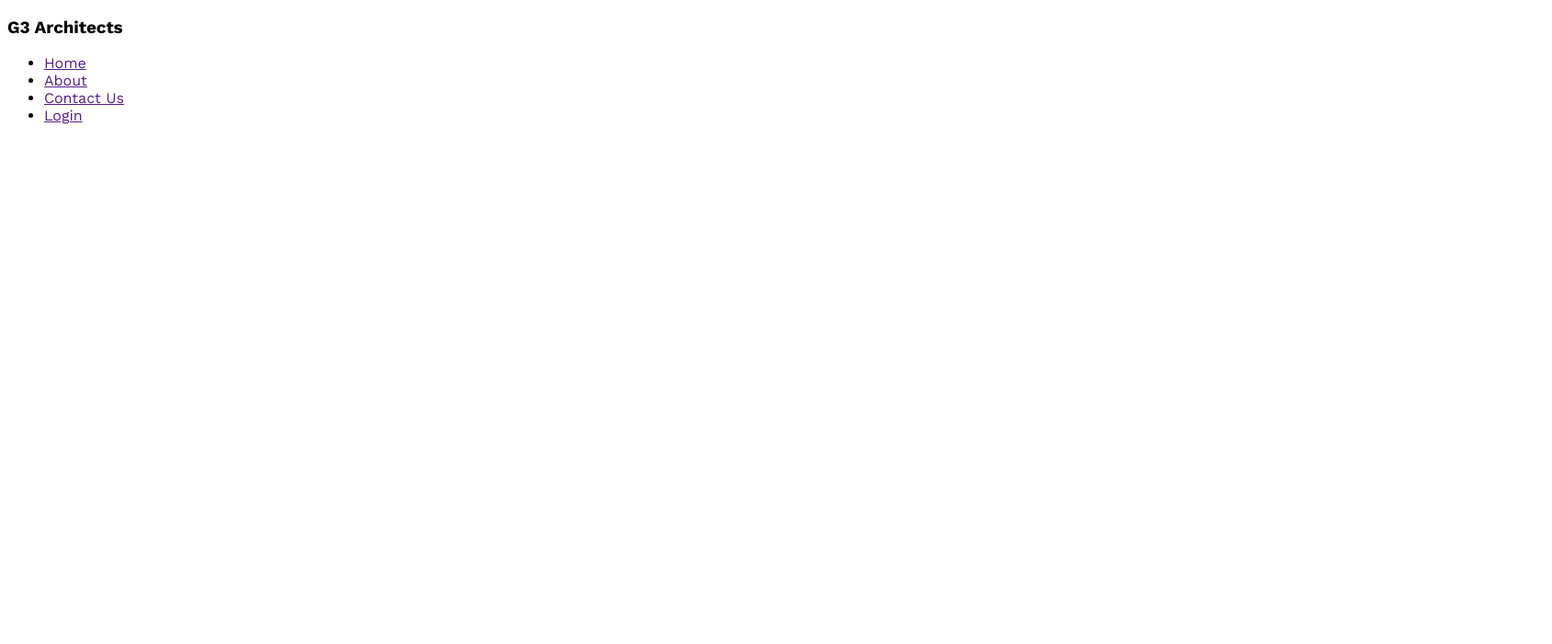
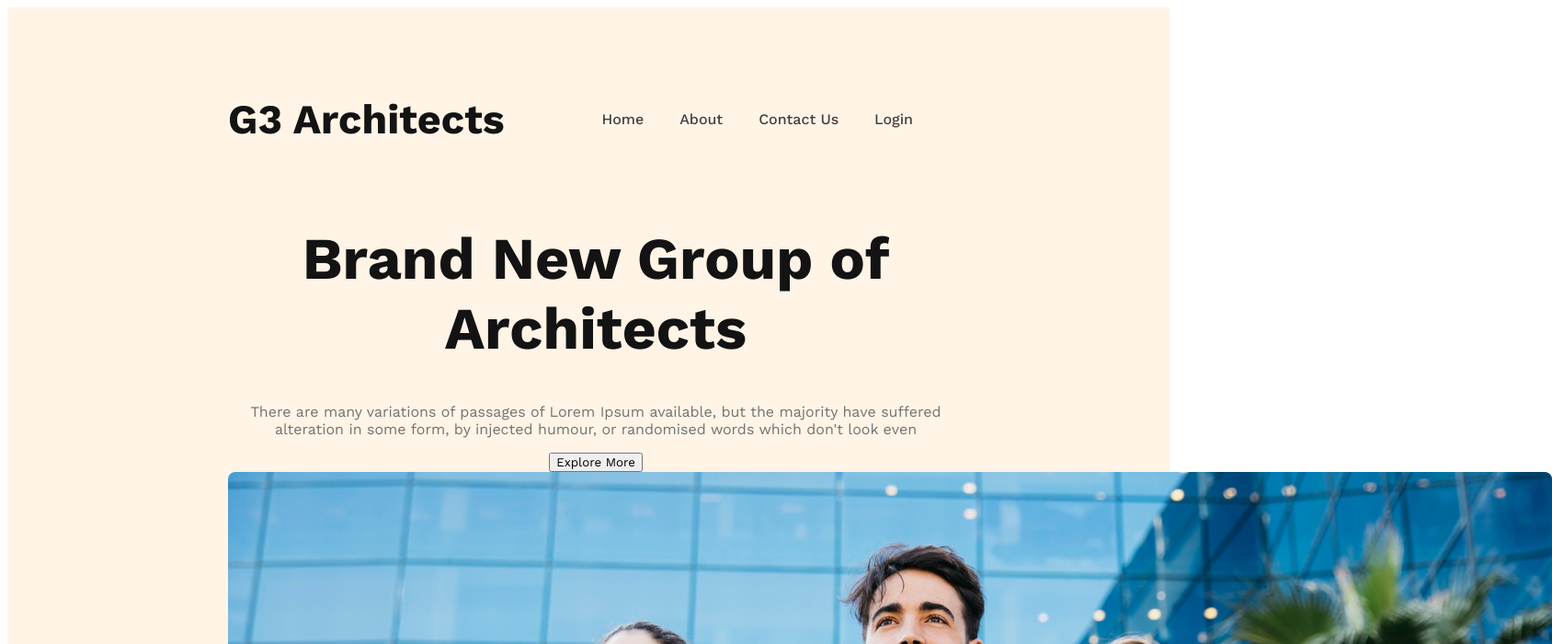
Before and after one commit to tofiq5/g3-architect-website, a plain HTML site: page index.html in a window 1280 px wide. Shown: the top 700 px of the page at 92% size, 1688 px wide, since content can reach past the window. Drawn offline with nearby package versions, Linux system fonts and the light colour scheme.

Commit message:
banner content added

```diff
--- a/index.html
+++ b/index.html
@@ -11,7 +11,7 @@
 <body>
     <header>
         <nav>
-            <h3>G3 Architects</h3>
+            <h3 class="nav-title">G3 Architects</h3>
             <ul>
                 <li><a href="">Home</a></li>
                 <li><a href="">About</a></li>
@@ -19,6 +19,15 @@
                 <li><a href="">Login</a></li>
             </ul>
         </nav>
+
+        <div class="banner">
+           <div class="banner-content">
+            <h1 class="banner-title">Brand New Group of Architects </h1>
+            <p class="banner-description">There are many variations of passages of Lorem Ipsum available, but the majority have suffered alteration in some form, by injected humour, or randomised words which don't look even</p>
+            <button class="btn-primary">Explore More</button>
+           </div>
+           <img src="images/banner.png" alt="">
+        </div>
     </header>
 
     <main>
--- a/styles/architect.css
+++ b/styles/architect.css
@@ -6,3 +6,47 @@
     font-family: 'Open Sans', sans-serif;
     font-family: 'Work Sans', sans-serif;
 }
+header{
+    background: rgba(255, 144, 14, 0.10);
+    padding: 50px 240px;
+}
+nav{
+    display: flex;
+    justify-content: space-between;
+    align-items: center;
+}
+
+.nav-title{
+    font-size: 2.8rem;
+    font-weight: 700;
+    color: #131313;
+}
+nav > ul{
+    display: flex;
+}
+nav li{
+    list-style: none;
+    margin-right: 39px;
+    font-weight: 500;
+    font-size: 1rem;
+}
+nav li a{
+    color:  #424242;
+    text-decoration: none;
+}
+/* banner styles */
+.banner-content{
+    width: 800px;
+    text-align: center;
+    margin: 0 auto;
+}
+.banner-title{
+    color: #131313;
+    font-size: 4rem;
+    font-weight: 700px;
+}
+.banner-description{
+    color:  #727272;
+    font-size: 1rem;
+    font-weight: 400px;
+}
```
